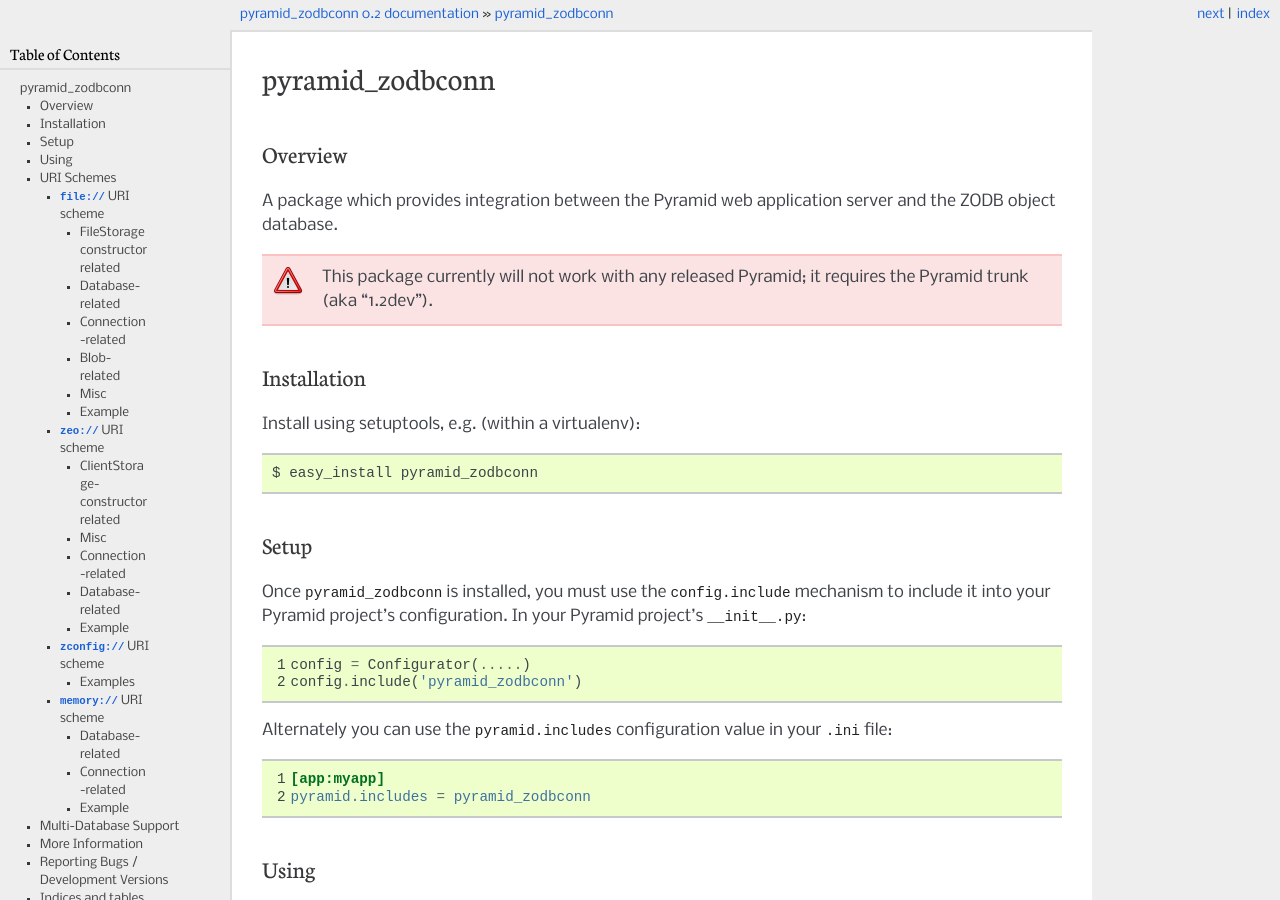
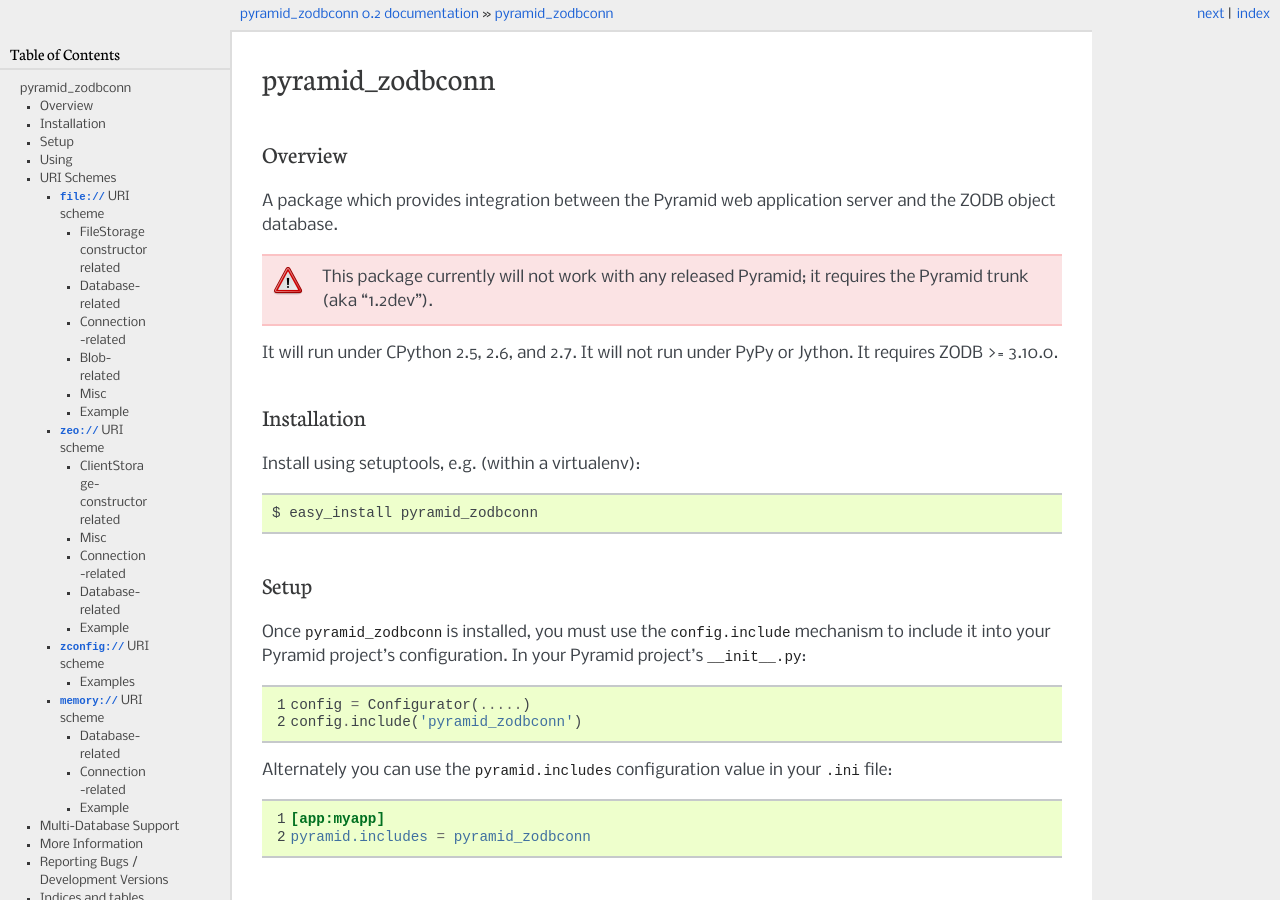
Before and after one commit to Pylons/pyramid_zodbconn, a Sphinx documentation site: the page built from docs/index.rst, in a window 1280 px wide and 900 px high. Built offline with Sphinx 7.4.7, drawn with Linux system fonts in a browser that asks for light colours.

Commit message:
note platform requirements

```diff
--- a/docs/index.rst
+++ b/docs/index.rst
@@ -9,6 +9,9 @@
 
 .. warning:: This package currently will not work with any released Pyramid;
    it requires the Pyramid trunk (aka "1.2dev").
+
+It will run under CPython 2.5, 2.6, and 2.7.  It will not run under PyPy or
+Jython.  It requires ZODB >= 3.10.0.
 
 Installation
 ------------
```
